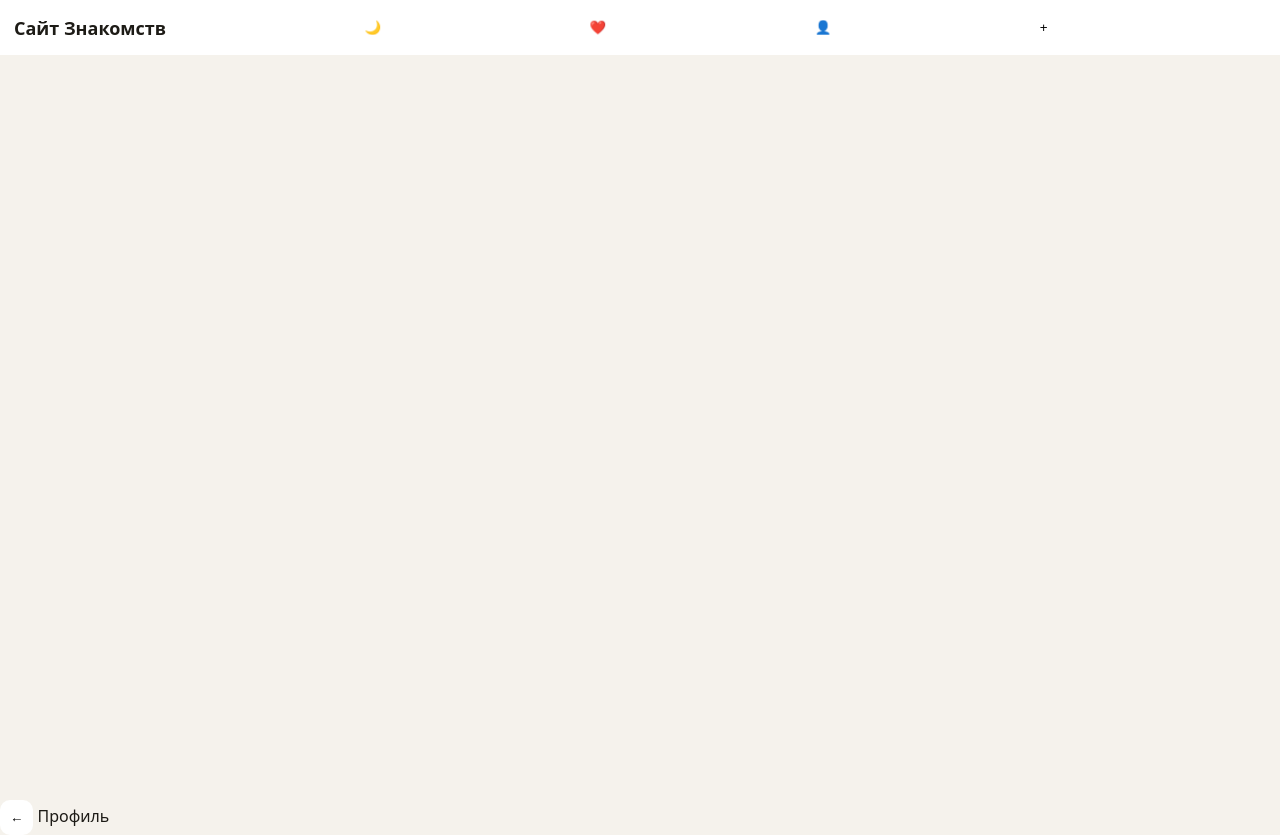
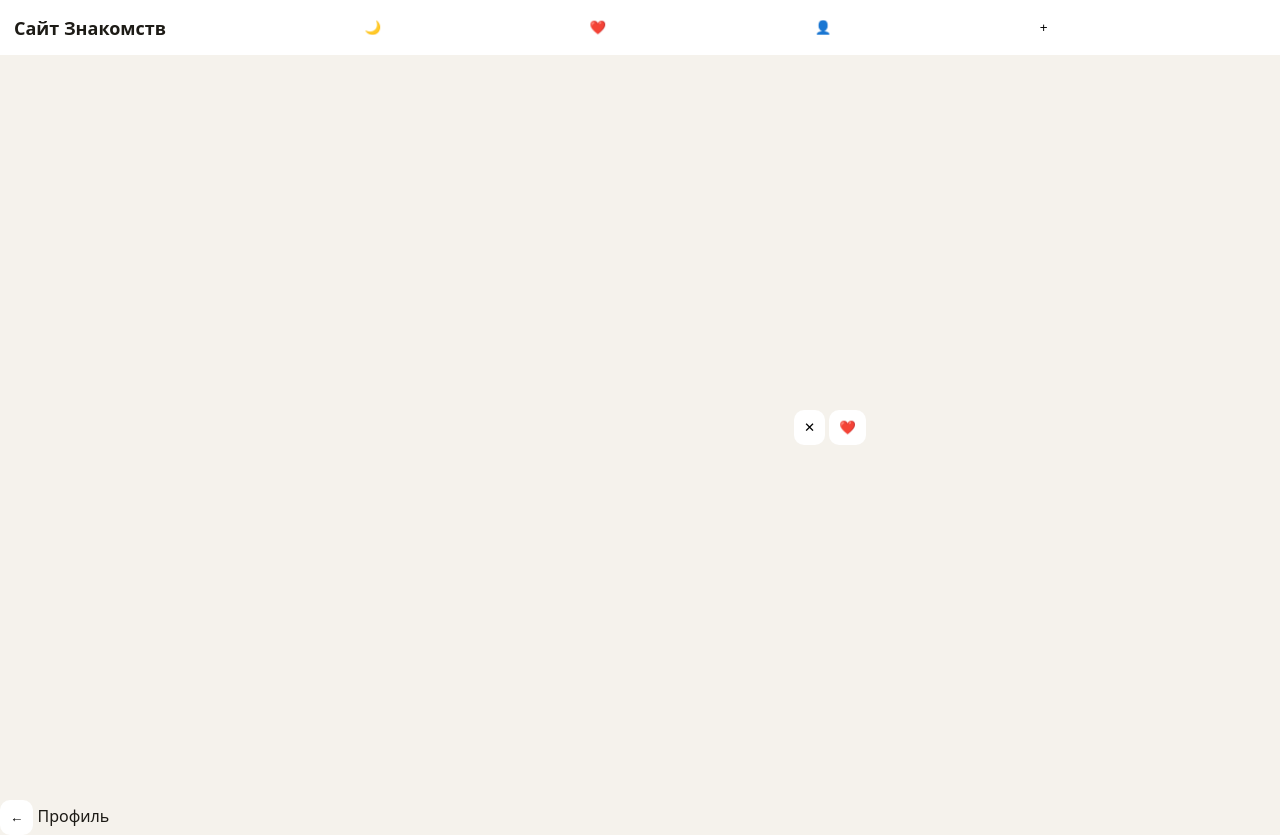
Before and after one commit to VVAIDRIUMS/Z, a plain HTML site: page static/index.html in a window 1280 px wide. Drawn offline with Linux system fonts and the light colour scheme; no server answers.

Commit message:
Add like/skip action buttons

```diff
--- a/static/index.html
+++ b/static/index.html
@@ -24,6 +24,10 @@
         <main class="main">
             <div class="card-stack">
                 <!-- Cards will be injected here -->
+            </div>
+                        <div class="action-buttons">
+                <button id="skip-btn" class="action-btn skip-btn" aria-label="Пропустить">✕</button>
+                <button id="like-btn" class="action-btn like-btn" aria-label="Нравится">❤️</button>
             </div>
         </main>
     </div>
```
